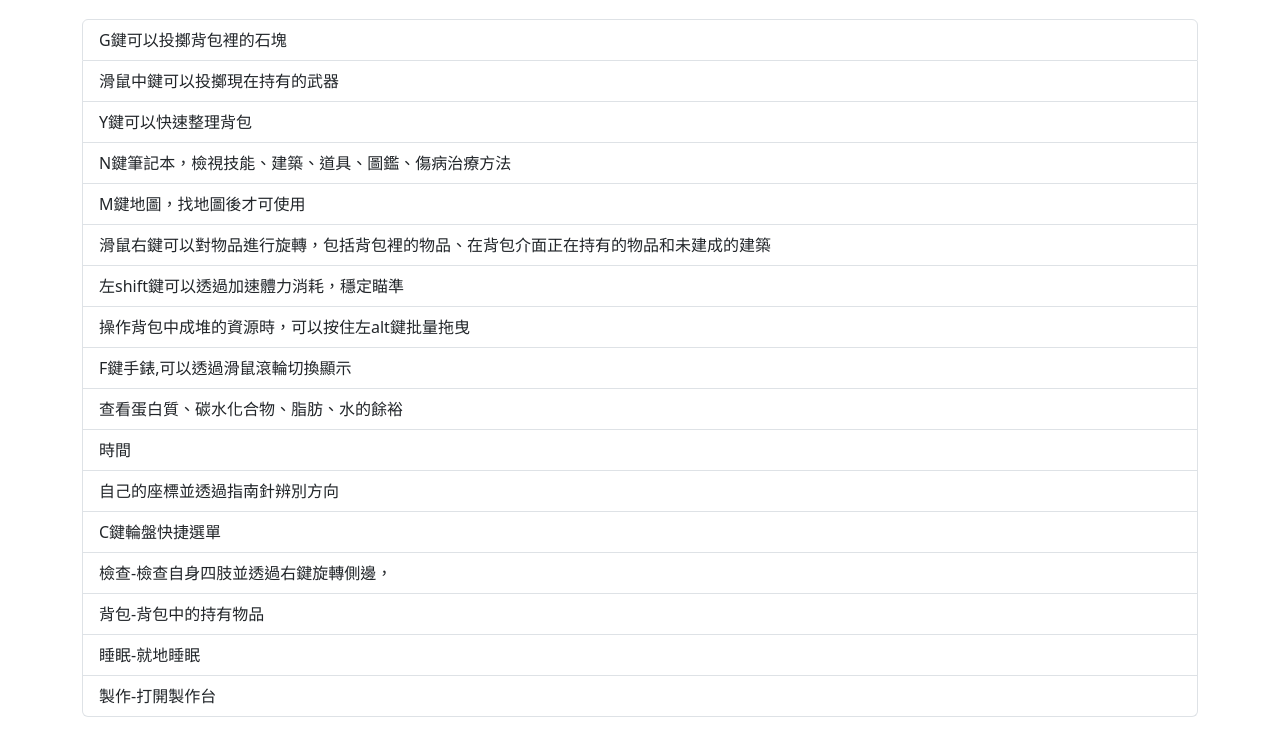
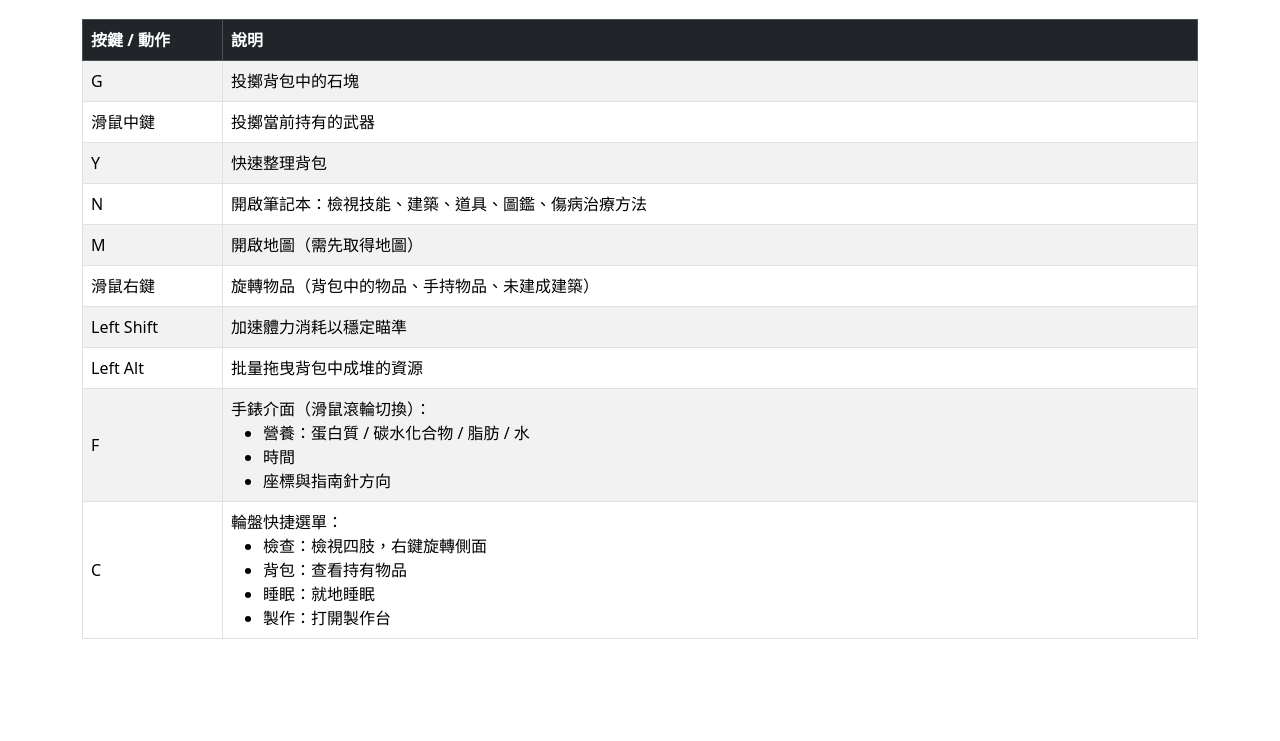
Before and after one commit to ayn2110/gh, a plain HTML site: page basic.html in a window 1280 px wide. Shown: the part 173-914 px from the top of the page. After the commit the page ends 852 px from the top, so only its background shows below. Drawn offline with nearby package versions, Linux system fonts and the light colour scheme.

Commit message:
基本操作改為表格：依 MAIN.md 分組並補齊縮排資訊

```diff
--- a/basic.html
+++ b/basic.html
@@ -34,25 +34,43 @@
     </ol>
   </nav>
   <h1 class="mb-4">基本操作</h1>
-  <ul class="list-group">
-    <li class="list-group-item">G鍵可以投擲背包裡的石塊</li>
-    <li class="list-group-item">滑鼠中鍵可以投擲現在持有的武器</li>
-    <li class="list-group-item">Y鍵可以快速整理背包</li>
-    <li class="list-group-item">N鍵筆記本，檢視技能、建築、道具、圖鑑、傷病治療方法</li>
-    <li class="list-group-item">M鍵地圖，找地圖後才可使用</li>
-    <li class="list-group-item">滑鼠右鍵可以對物品進行旋轉，包括背包裡的物品、在背包介面正在持有的物品和未建成的建築</li>
-    <li class="list-group-item">左shift鍵可以透過加速體力消耗，穩定瞄準</li>
-    <li class="list-group-item">操作背包中成堆的資源時，可以按住左alt鍵批量拖曳</li>
-    <li class="list-group-item">F鍵手錶,可以透過滑鼠滾輪切換顯示</li>
-    <li class="list-group-item">查看蛋白質、碳水化合物、脂肪、水的餘裕</li>
-    <li class="list-group-item">時間</li>
-    <li class="list-group-item">自己的座標並透過指南針辨別方向</li>
-    <li class="list-group-item">C鍵輪盤快捷選單</li>
-    <li class="list-group-item">檢查-檢查自身四肢並透過右鍵旋轉側邊，</li>
-    <li class="list-group-item">背包-背包中的持有物品</li>
-    <li class="list-group-item">睡眠-就地睡眠</li>
-    <li class="list-group-item">製作-打開製作台</li>
-  </ul>
+  <div class="table-responsive">
+    <table class="table table-bordered table-striped align-middle">
+      <thead class="table-dark">
+        <tr>
+          <th style="width:140px">按鍵 / 動作</th>
+          <th>說明</th>
+        </tr>
+      </thead>
+      <tbody>
+        <tr><td>G</td><td>投擲背包中的石塊</td></tr>
+        <tr><td>滑鼠中鍵</td><td>投擲當前持有的武器</td></tr>
+        <tr><td>Y</td><td>快速整理背包</td></tr>
+        <tr><td>N</td><td>開啟筆記本：檢視技能、建築、道具、圖鑑、傷病治療方法</td></tr>
+        <tr><td>M</td><td>開啟地圖（需先取得地圖）</td></tr>
+        <tr><td>滑鼠右鍵</td><td>旋轉物品（背包中的物品、手持物品、未建成建築）</td></tr>
+        <tr><td>Left Shift</td><td>加速體力消耗以穩定瞄準</td></tr>
+        <tr><td>Left Alt</td><td>批量拖曳背包中成堆的資源</td></tr>
+        <tr><td>F</td><td>
+          手錶介面（滑鼠滾輪切換）：
+          <ul class="mb-0">
+            <li>營養：蛋白質 / 碳水化合物 / 脂肪 / 水</li>
+            <li>時間</li>
+            <li>座標與指南針方向</li>
+          </ul>
+        </td></tr>
+        <tr><td>C</td><td>
+          輪盤快捷選單：
+          <ul class="mb-0">
+            <li>檢查：檢視四肢，右鍵旋轉側面</li>
+            <li>背包：查看持有物品</li>
+            <li>睡眠：就地睡眠</li>
+            <li>製作：打開製作台</li>
+          </ul>
+        </td></tr>
+      </tbody>
+    </table>
+  </div>
 </main>
 <script src="https://cdn.jsdelivr.net/npm/bootstrap@5.3.2/dist/js/bootstrap.bundle.min.js"></script>
 </body>
```
